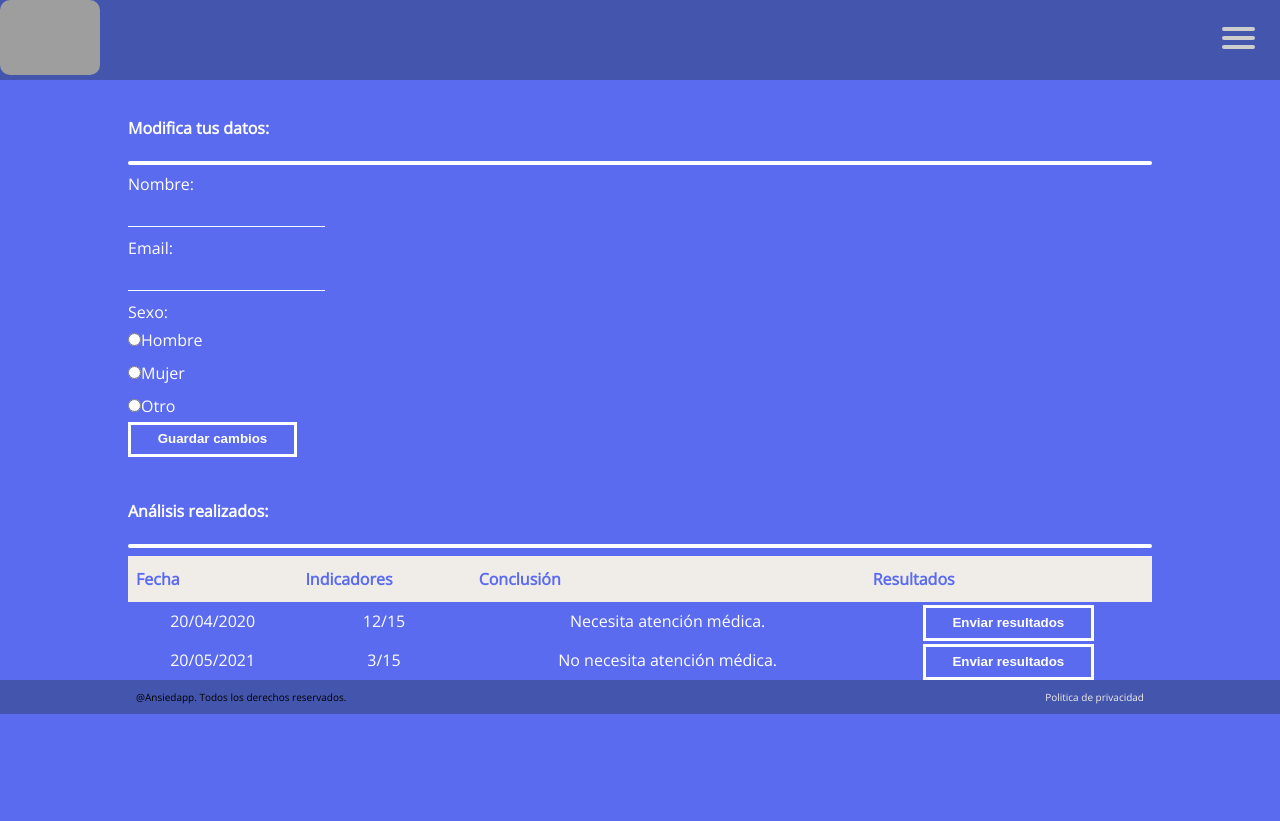
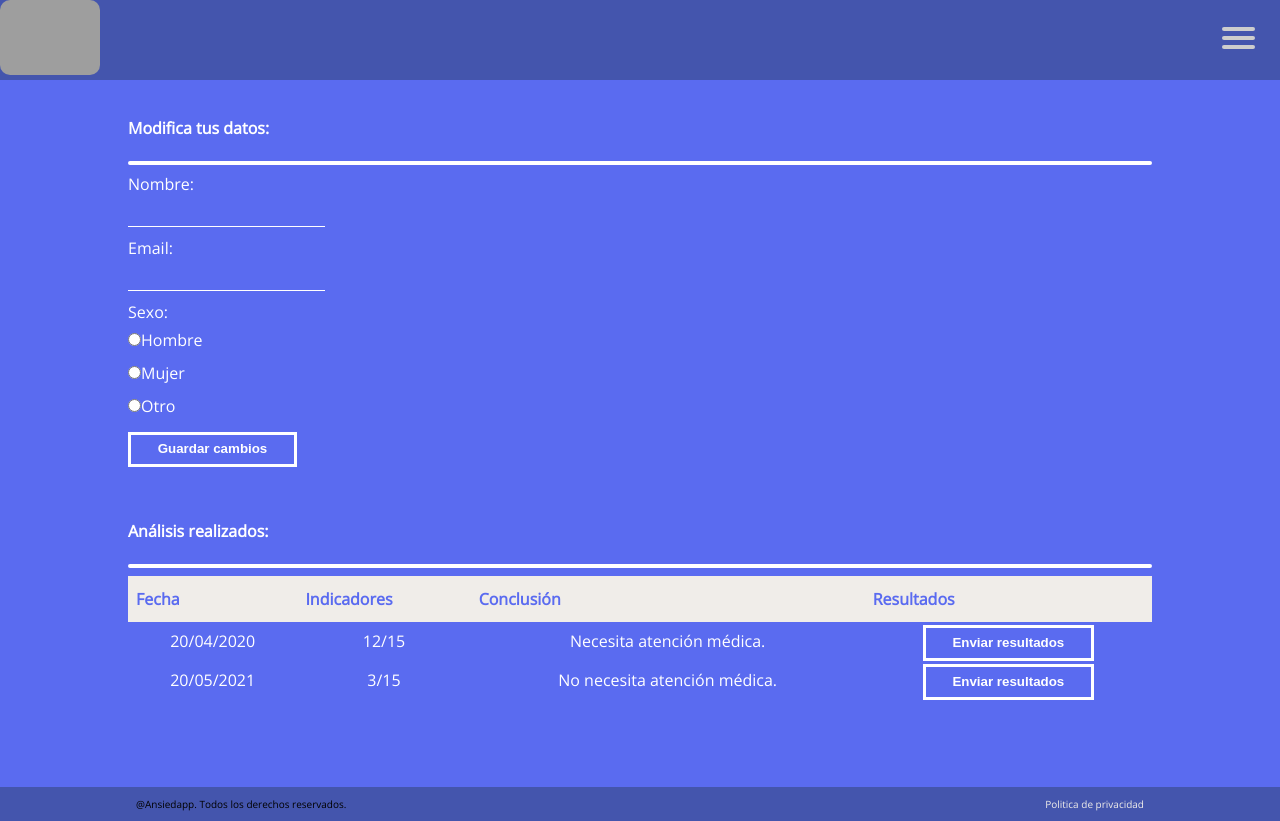
Before and after one commit to AsierGarper/ComprenXible-App, a React (Create React App) app in the folder comprenXible_React/: page /PersonalArea in a window 1280 px wide. Before the commit the page ends 800 px from the top, so only its background shows below. Built offline with nearby package versions, Linux system fonts and the light colour scheme; grey boxes are pictures that could not be loaded; what react-chatbot-kit would draw is missing.

Commit message:
Cambiadas las posiciones de footer en register, singin, home y personalArea, fijandolo en la base de pantalla.

```diff
--- a/comprenXible_React/src/generalStyles/base.css
+++ b/comprenXible_React/src/generalStyles/base.css
@@ -15,6 +15,10 @@ body{
     margin: auto;
 }
 
+.wrapper-filled{
+    min-height: calc(100vh - 130px);
+}
+
 @media (min-width: 1024px) {
     .wrapper{
         /* Para version de escritorio, quiero que se mantenga ocupando el 90% de la pantalla, pero que nunca supere el 90% de 1080p  */
--- a/comprenXible_React/src/pages/Credentials/Register.js
+++ b/comprenXible_React/src/pages/Credentials/Register.js
@@ -53,7 +53,7 @@ function Register() {
     return (<>
         <div className="SignIn">
             <Navbar />
-            <div className="wrapper">
+            <div className="wrapper wrapper-filled">
                 <div className="textContainer">
                     <h4>Registro:</h4>
                     <hr></hr>
--- a/comprenXible_React/src/pages/Credentials/SignIn.js
+++ b/comprenXible_React/src/pages/Credentials/SignIn.js
@@ -51,7 +51,7 @@ function SignIn() {
     return (<>
         <div className="SignIn">
             <Navbar />
-            <div className="wrapper">
+            <div className="wrapper wrapper-filled">
                 <div className="textContainer">
                     <h4>Introduce tus datos:</h4>
                     <hr></hr>
--- a/comprenXible_React/src/pages/Credentials/signIn.css
+++ b/comprenXible_React/src/pages/Credentials/signIn.css
@@ -19,3 +19,7 @@ input {
   background-color: #ffffff;
   border-radius: 20px;
 }
+
+button[type=submit]{
+  margin: 10px 0;
+}
--- a/comprenXible_React/src/pages/PersonalArea/PersonalArea.js
+++ b/comprenXible_React/src/pages/PersonalArea/PersonalArea.js
@@ -31,7 +31,7 @@ function PersonalArea() {
     return (<>
         <div className="PersonalArea">
             <Navbar />
-            <div className="wrapper">
+            <div className="wrapper wrapper-filled">
                 <div className="textContainer">
                     <h4>Modifica tus datos:</h4>
                     <hr></hr>
--- a/comprenXible_React/src/pages/home/Home.js
+++ b/comprenXible_React/src/pages/home/Home.js
@@ -14,7 +14,7 @@ function Home() {
 
         <div className="Home">
             <Navbar />
-            <div className="wrapper">
+            <div className="wrapper wrapper-filled">
                 <div className="initTestContainer">
                     <Link to="/TestStart" className="button button--bgTransparent-white">COMENZAR TEST</Link>
                 </div>
```
